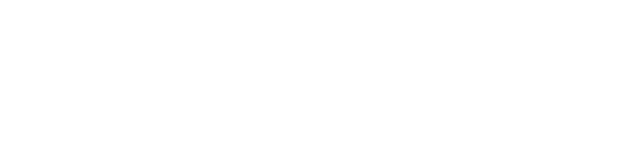
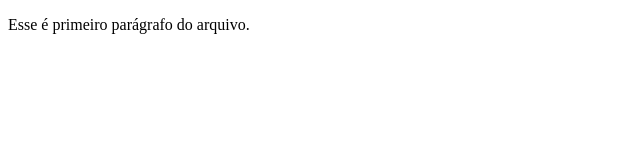
Before and after one commit to CarlosBR1964/ProjetoGit, a plain HTML site: page index.html in a window 1280 px wide. Shown: the whole page, without its empty margins (0-640 px from the left). Drawn offline with Linux system fonts and the light colour scheme.

Commit message:
Adicionado um paragrafo

```diff
--- a/index.html
+++ b/index.html
@@ -7,6 +7,6 @@
     <title>Prmeiro Git</title>
 </head>
 <body>
-
+    <p>Esse é primeiro parágrafo do arquivo.</p>
 </body>
 </html>
```
